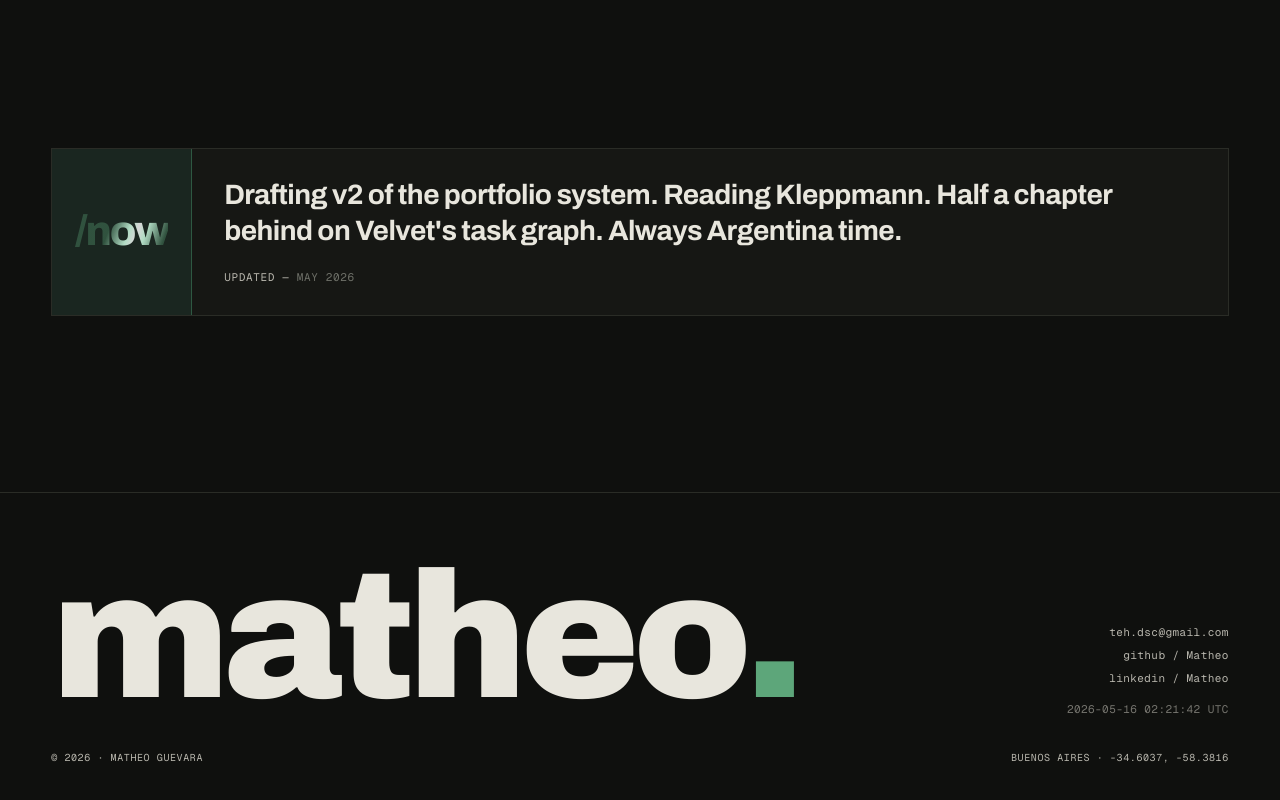
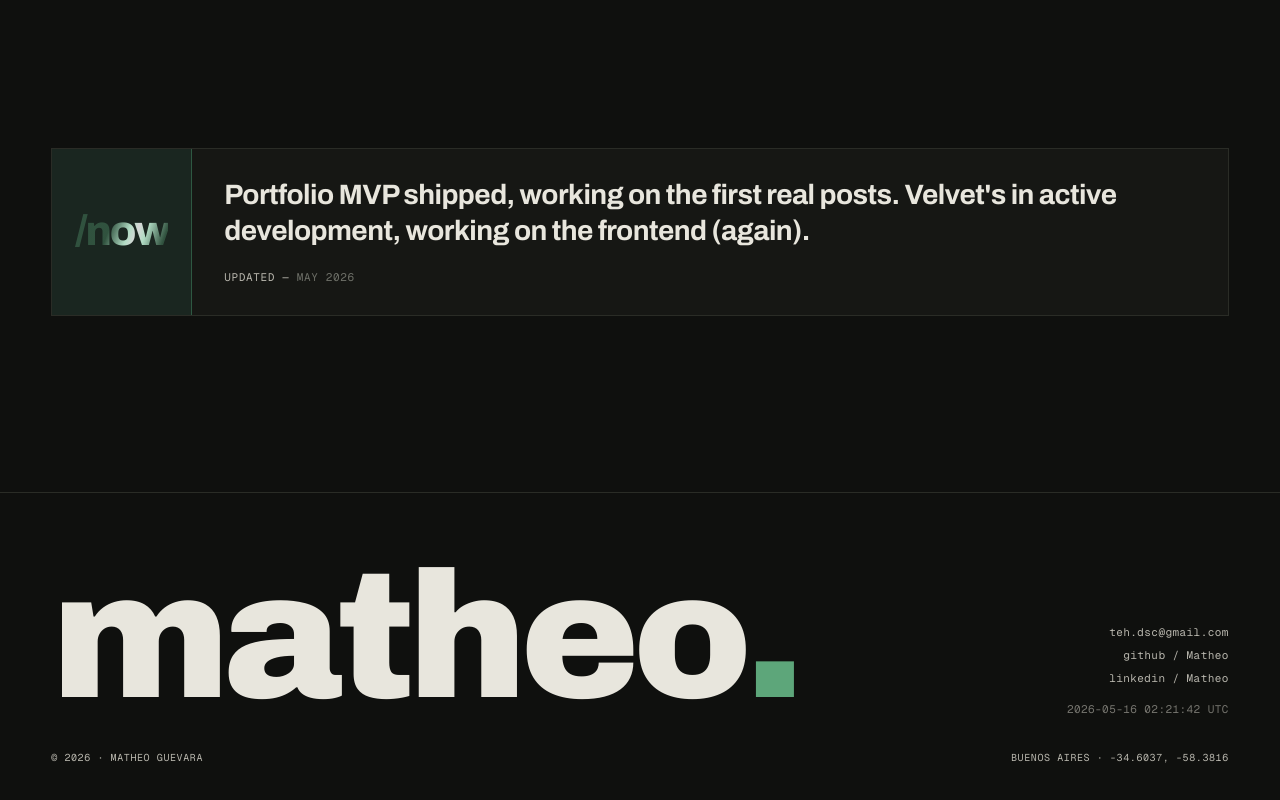
Before and after one commit to Sucu-Syndicate/silverline-portfolio, a Next.js app: page / in a window 1280 px wide. Shown: the part 1966-2766 px from the top of the page. Built offline with nearby package versions, Linux system fonts and the light colour scheme.

Commit message:
[PTASK-007] Update /now teaser copy

```diff
--- a/components/sections/NowTeaser.tsx
+++ b/components/sections/NowTeaser.tsx
@@ -25,8 +25,8 @@ export default function NowTeaser() {
           </div>
           <div className="now-right">
             <div className="now-text">
-              Drafting v2 of the portfolio system. Reading Kleppmann.
-              Half a chapter behind on Velvet&apos;s task graph. Always Argentina time.
+              Portfolio MVP shipped, working on the first real posts.
+              Velvet&apos;s in active development, working on the frontend (again).
             </div>
             <div className="now-footer">
               <div className="now-updated">
```
